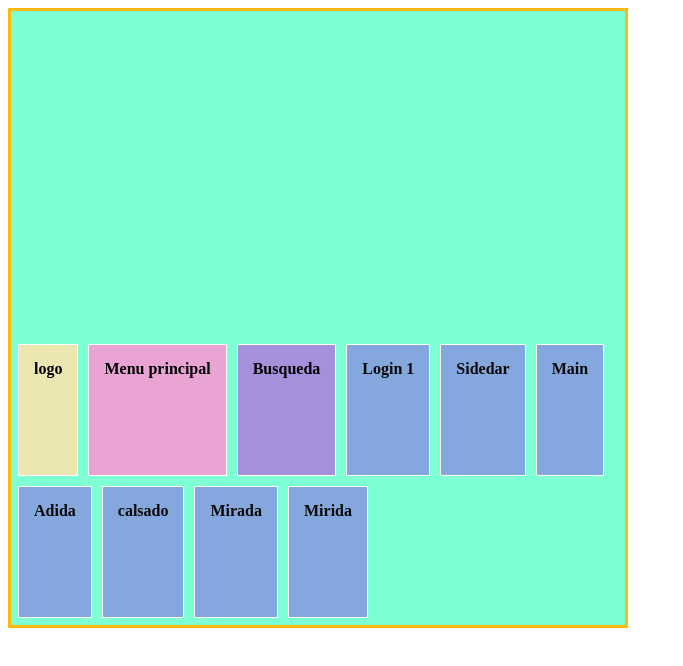
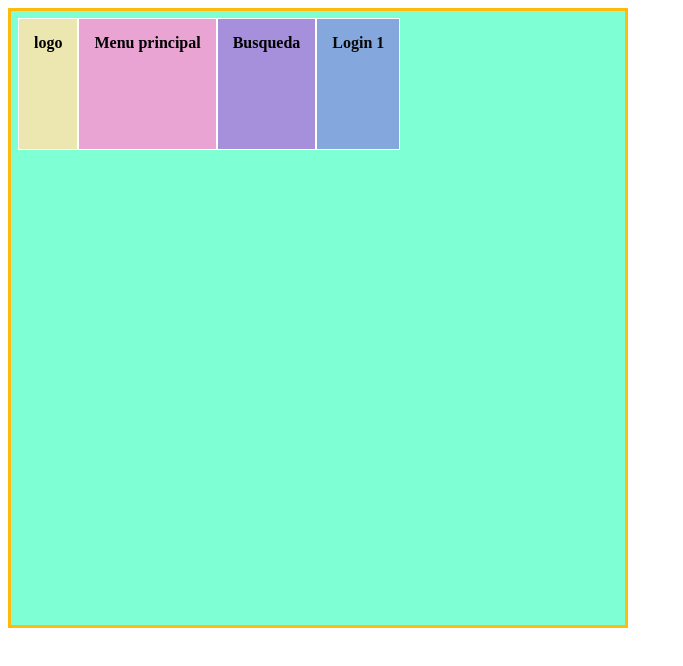
Before and after one commit to jhonmanuelg/GUIA-COMPLETA-DE-FLEXBOX, a plain HTML site: page index.html in a window 1280 px wide. Shown: the whole page, without its empty margins (0-683 px from the left). Drawn offline with Linux system fonts and the light colour scheme.

Commit message:
Estilo Oder

```diff
--- a/estilo.css
+++ b/estilo.css
@@ -32,13 +32,18 @@
     /* Estilo alin content con flexflow*/
     /* row wrap: para que alla ese desborde de los elementos */
     flex-flow: row wrap;
-    align-content: flex-end;
+    /* align-content: flex-end;  */
+    align-content: flex-start;
     /* align-content: flex-start; se coloca en la parte de arriba*/
     /* align-content: space-between; divide el espacio de arriba hacia bajo*/
     /* align-content: space-around; coloca espacio entre elemento y container*/
 
     /* Estilo Gap porder añadir un espacio entre los elemento lateral superio y inferior*/
-    gap: 10px;
+    /* gap: 10px; */
+
+    /* Estilo Order: Como agregar donde interatua elemento por ceparado para hacer el respancibo */
+
+
 
 
 
@@ -46,6 +51,7 @@
 
 .conteiner> div{
     height: 100px;
+
 
 }
 
@@ -58,6 +64,7 @@
     /* height: 100px; */
     padding: 15px;
     /*  estilos flex   */
+    /* order: 3; */
 }
 
 .item2 {
@@ -69,6 +76,7 @@
     /* height: 70px; */
     padding: 15px;
     /*  estilos flex   */
+    /* order: 2; */
 
 }
 
@@ -81,6 +89,7 @@
     /* height: 200px; */
     padding: 15px;
     /*  estilos flex   */
+    /* order: 4; */
 }
 
 .item4 {
@@ -92,4 +101,6 @@
     /* height: 150px; */
     padding: 15px;
     /*  estilos flex   */
+    /* order: 0; */
+
 }
--- a/index.html
+++ b/index.html
@@ -14,12 +14,12 @@
         <div class="item2">Menu principal</div>
         <div class="item3">Busqueda</div>
         <div class="item4">Login 1</div>
-        <div class="item4">Sidedar</div>
+        <!-- <div class="item4">Sidedar</div>
         <div class="item4">Main</div>
         <div class="item4">Adida</div>
         <div class="item4">calsado</div>
         <div class="item4">Mirada</div>
-        <div class="item4">Mirida</div>
+        <div class="item4">Mirida</div> -->
 
     </div>
 
```
